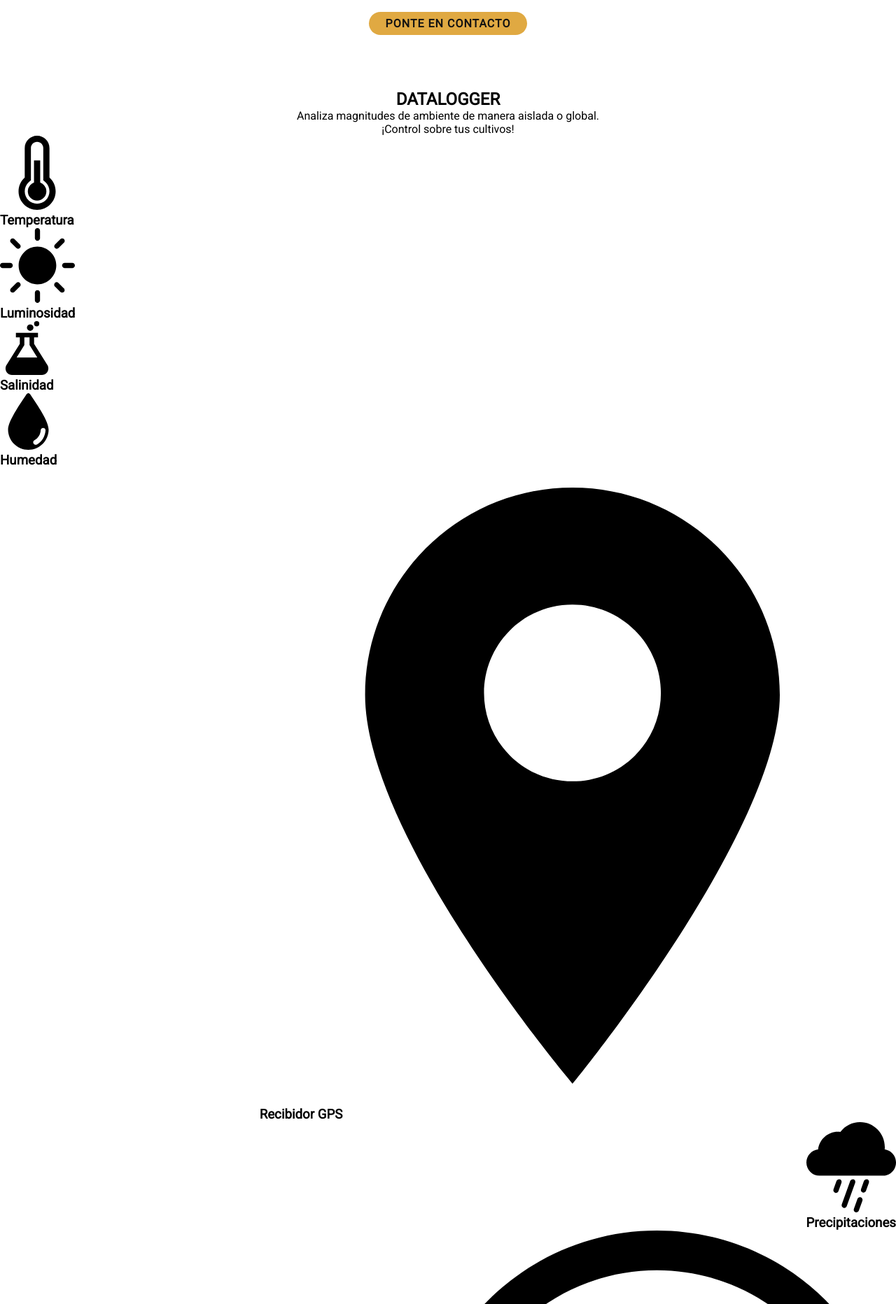
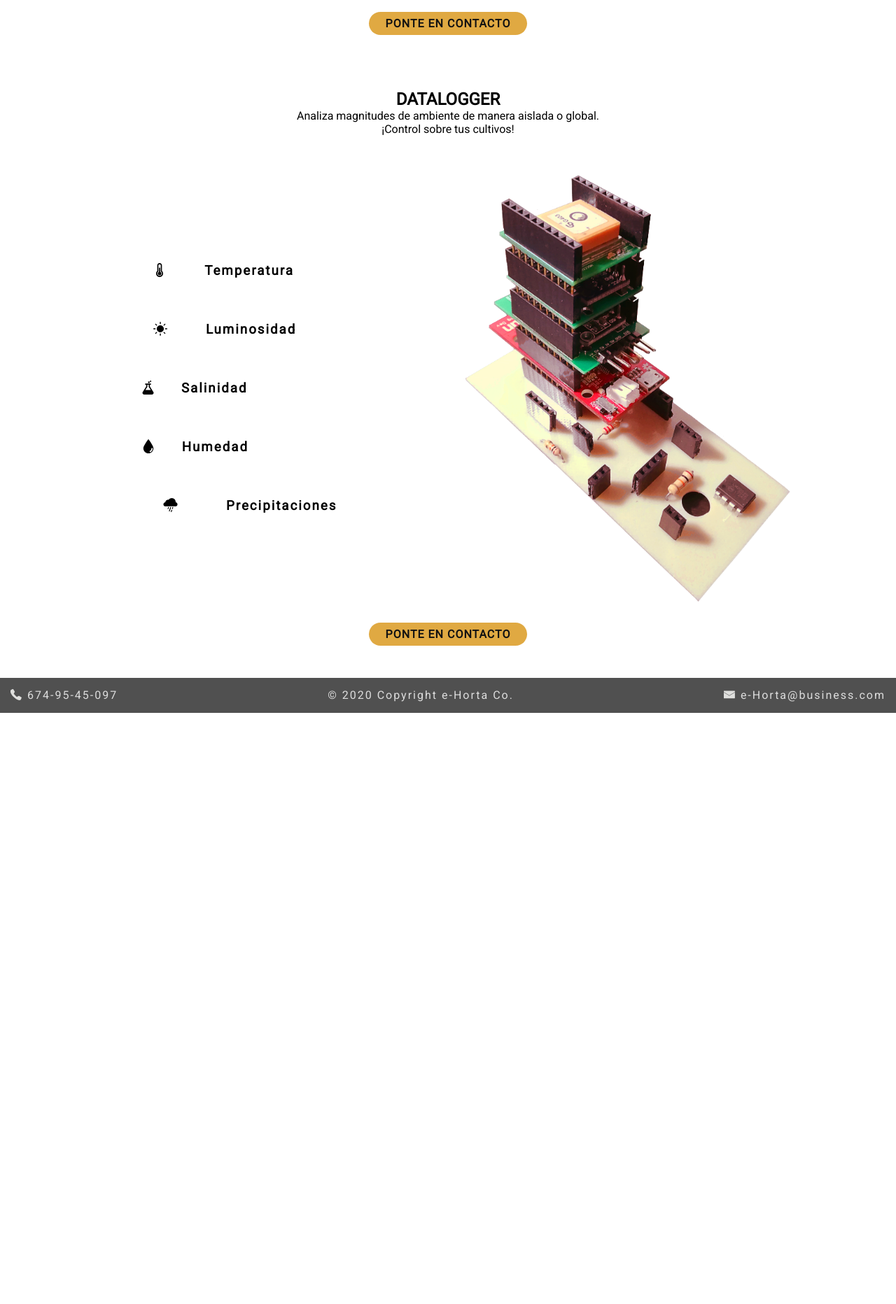
Before and after one commit to abidanBrito/PW-eHorta, a PHP site: page / in a window 1280 px wide. Shown: the part 1727-3591 px from the top of the page at 70% size. After the commit the page ends 2746 px from the top, so only its background shows below. Run offline with PHP 8.4, Linux system fonts and the light colour scheme.

Commit message:
Simplified datalogger section for first iteration

```diff
--- a/index.html
+++ b/index.html
@@ -71,7 +71,7 @@
             <p>¡Disfruta de una gran variedad de funcionalidades!</p>
         </article>
         <div id="services-01">
-            <img src="img/grafica.png" alt="Imagen gráfica">
+            <img class="hideout-images" src="img/grafica.png" alt="Imagen gráfica">
             <ul>
                 <li>
                     <h3>Diversidad de gráficas</h3>
@@ -96,7 +96,7 @@
                     <h3>Control remoto de sondas</h3>
                 </li>
             </ul>
-            <img src="img/geolocalization.png" alt="Imagen geolocalización">
+            <img class="hideout-images" src="img/geolocalization.png" alt="Imagen geolocalización">
         </div>
         <a id="button-services" class="button" href="src/app/contact.html">Ponte en contacto</a>
     </main>
@@ -108,6 +108,7 @@
             <p>Analiza magnitudes de ambiente de manera aislada o global.</p>
             <p>¡Control sobre tus cultivos!</p>
         </article>
+        <div>
             <ul class="magnitudes-list">
                 <li>
                     <img src="img/datalogger/temperature.svg" alt="Icono temperatura">
@@ -125,26 +126,13 @@
                     <img src="img/datalogger/humidity.svg" alt="Icono humedad">
                     <h3>Humedad</h3>
                 </li>
-        </ul>
-        <img class="hideout-images" src="img/ehorta_datalogger.png" alt="Foto datalogger">
-        <ul class="magnitudes-list-02">
-            <li>
-                <img src="img/datalogger/gps.svg" alt="Icono GPS">
-                <h3>Recibidor GPS</h3>
-            </li>
                 <li>
                     <img src="img/datalogger/rainfall.svg" alt="Icono precipitaciones">
                     <h3>Precipitaciones</h3>
                 </li>
-            <li>
-                <img src="img/datalogger/barometric_pressure.svg" alt="Icono presión">
-                <h3>Presión barométrica y altitud</h3>
-            </li>
-            <li>
-                <img src="img/datalogger/antitheft.svg" alt="Icono antirrobo">
-                <h3>Sistema Antirrobo</h3>
-            </li>
             </ul>
+            <img class="hideout-images" src="img/ehorta_datalogger.png" alt="Foto datalogger">
+        </div>
         <a id="button-datalogger" class="button" href="src/app/contact.html">Ponte en contacto</a>
     </section>
 
--- a/src/app/contact.html
+++ b/src/app/contact.html
@@ -72,11 +72,6 @@
 
     </section>
 
-    <!-- Copyright -->
-    <footer class="footer" role="contentinfo">
-        <div class="copy">&copy; 2020 Copyright e-Horta Co.</div>
-    </footer>
-
     <!-- Scripts -->
     <script src="js/landing_page.js"></script>
 
--- a/src/app/css/landing_style.css
+++ b/src/app/css/landing_style.css
@@ -108,28 +108,37 @@ article {
     margin-bottom: 1rem;
 }
 
-#datalogger {
+.magnitudes-list {
     display: flex;
-}
-
-.magnitudes-list {
-    display: inline-flex;
-    list-style: none;
     flex-direction: column;
     align-items: flex-start;
 }
 
 .magnitudes-list-02 {
+    display: flex;
+    flex-direction: column;
+    align-items: flex-start;
+}
+
+#datalogger ul li {
     display: inline-flex;
     list-style: none;
-    flex-direction: column;
-    align-items: flex-end;
+    letter-spacing: 2px;
+    height: 20px;
+    margin: 2rem;
 }
 
-.hideout-images {
-    display: none;
+#datalogger div {
+    display: flex;
+    justify-content: space-around;
+    align-items: center;
+    margin-top: 40px;
 }
 
+#datalogger div img {
+    max-height: 40rem;
+    width: auto;
+}
 
 /* -- FOOTER -- */
 .footer {
@@ -166,6 +175,10 @@ article {
 /* -- Mobile -- */
 @media (max-width: 48em) {
 
+    .hideout-images {
+        display: none;
+    }
+
     .showcase h1 {
         font-size: 30px;
     }
--- a/src/app/login.html
+++ b/src/app/login.html
@@ -69,11 +69,6 @@
 
     </section>
 
-    <!-- Copyright -->
-    <footer class="footer" role="contentinfo">
-        <div class="copy">&copy; 2020 Copyright e-Horta Co.</div>
-    </footer>
-
     <!-- Scripts -->
     <script src="js/login_page.js"></script>
 
```
Lines whose indentation alone changed are shown as unchanged.
